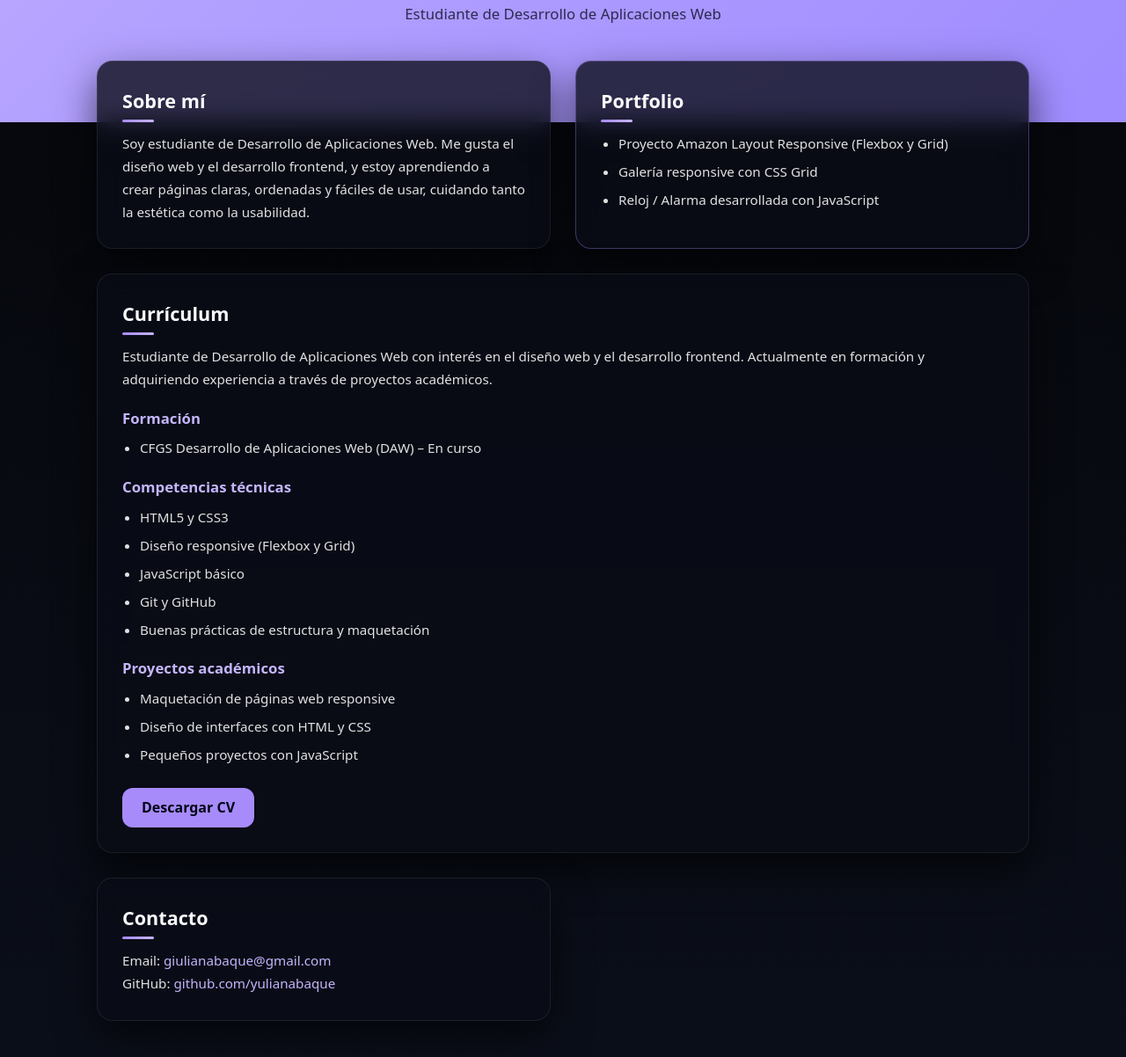
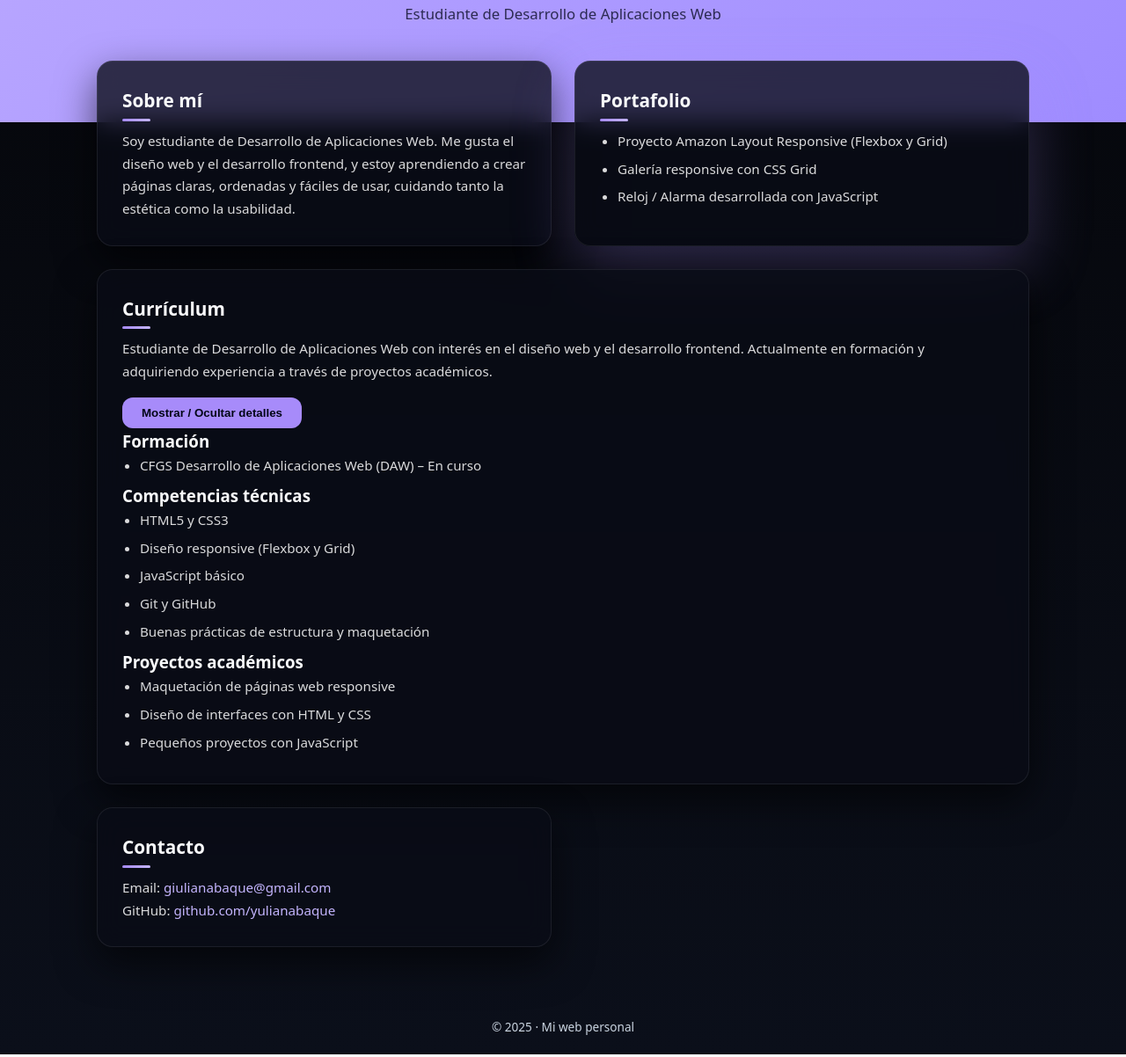
Before and after one commit to yulianabaque/yuliana-website, a plain HTML site: page index.html in a window 1280 px wide. Shown: the part 142-1344 px from the top of the page at 88% size. Drawn offline with Linux system fonts and the light colour scheme.

Commit message:
cv, script

```diff
--- a/css/styles.css
+++ b/css/styles.css
@@ -46,29 +46,22 @@ body {
   margin: -70px auto 60px;
   padding: 0 20px;
   display: grid;
-  gap: 28px;
+  gap: 26px;
 }
 
 .card {
   background: var(--card-bg);
   backdrop-filter: blur(14px);
-  -webkit-backdrop-filter: blur(14px);
   border: 1px solid var(--card-border);
   padding: 28px;
   border-radius: 18px;
   box-shadow: 0 18px 45px rgba(0,0,0,0.6);
-  transition: transform 0.25s ease, box-shadow 0.25s ease;
-}
-
-.card:hover {
-  transform: translateY(-4px);
-  box-shadow: 0 24px 60px rgba(0,0,0,0.75);
 }
 
 .card h2 {
-  font-size: 1.35rem;
+  font-size: 1.3rem;
   font-weight: 750;
-  margin-bottom: 18px;
+  margin-bottom: 16px;
   position: relative;
 }
 
@@ -77,22 +70,15 @@ body {
   position: absolute;
   left: 0;
   bottom: -6px;
-  width: 36px;
+  width: 32px;
   height: 3px;
   border-radius: 3px;
   background: linear-gradient(90deg, var(--accent), var(--accent-soft));
 }
 
-.card h3 {
-  margin-top: 18px;
-  margin-bottom: 8px;
-  font-size: 1.05rem;
-  color: var(--accent-soft);
-}
-
 .card p,
 .card li {
-  color: rgba(255, 255, 255, 0.88);
+  color: rgba(255,255,255,0.85);
   font-size: 0.95rem;
   line-height: 1.7;
 }
@@ -106,27 +92,21 @@ body {
 }
 
 .portfolio {
-  border: 1px solid rgba(167,139,250,0.35);
-}
-
-.cv {
-  grid-column: span 2;
+  box-shadow: 0 25px 70px rgba(167,139,250,0.25);
 }
 
 .boton {
-  display: inline-block;
-  margin-top: 18px;
+  margin-top: 16px;
   padding: 10px 22px;
   background-color: var(--accent);
   color: #020617;
-  text-decoration: none;
+  border: none;
   border-radius: 12px;
   font-weight: 600;
-  transition: transform 0.2s ease, box-shadow 0.2s ease;
+  cursor: pointer;
 }
 
 .boton:hover {
-  transform: translateY(-2px);
   box-shadow: 0 6px 20px rgba(167,139,250,0.45);
 }
 
@@ -150,4 +130,12 @@ footer {
   .contenedor {
     grid-template-columns: repeat(2, 1fr);
   }
+
+  .cv {
+    grid-column: span 2;
+  }
 }
+
+.oculto {
+  display: none;
+}
--- a/index.html
+++ b/index.html
@@ -16,17 +16,17 @@
 
   <main class="contenedor">
 
-  <section class="card about">
+    <section class="card">
       <h2>Sobre mí</h2>
       <p>
-      Soy estudiante de Desarrollo de Aplicaciones Web. Me gusta el diseño web y
-      el desarrollo frontend, y estoy aprendiendo a crear páginas claras,
+        Soy estudiante de Desarrollo de Aplicaciones Web. Me gusta el diseño web
+        y el desarrollo frontend, y estoy aprendiendo a crear páginas claras,
         ordenadas y fáciles de usar, cuidando tanto la estética como la usabilidad.
       </p>
     </section>
 
     <section class="card portfolio">
-    <h2>Portfolio</h2>
+      <h2>Portafolio</h2>
       <ul>
         <li>Proyecto Amazon Layout Responsive (Flexbox y Grid)</li>
         <li>Galería responsive con CSS Grid</li>
@@ -39,9 +39,13 @@
 
       <p>
         Estudiante de Desarrollo de Aplicaciones Web con interés en el diseño web
-      y el desarrollo frontend. Actualmente en formación y adquiriendo
-      experiencia a través de proyectos académicos.
+        y el desarrollo frontend. Actualmente en formación y adquiriendo experiencia
+        a través de proyectos académicos.
       </p>
+
+      <button class="boton" id="toggleCV">Mostrar / Ocultar detalles</button>
+
+      <div id="cvDetalles">
 
         <h3>Formación</h3>
         <ul>
@@ -64,15 +68,15 @@
           <li>Pequeños proyectos con JavaScript</li>
         </ul>
 
-    <a href="#" class="boton">Descargar CV</a>
+      </div>
     </section>
 
-  <section class="card contact">
+    <section class="card contacto">
       <h2>Contacto</h2>
       <p>Email: <a href="mailto:giulianabaque@gmail.com">giulianabaque@gmail.com</a></p>
       <p>
         GitHub:
-      <a href="https://github.com/yulianabaque" target="_blank">
+        <a href="https://github.com/yulianabaque/yuliana-website" target="_blank">
           github.com/yulianabaque
         </a>
       </p>
@@ -84,5 +88,6 @@
     © 2025 · Mi web personal
   </footer>
 
+  <script src="script.js"></script>
 </body>
 </html>
--- /dev/null
+++ b/script.js
@@ -0,0 +1,6 @@
+const boton = document.getElementById("toggleCV");
+const detalles = document.getElementById("cvDetalles");
+
+boton.addEventListener("click", () => {
+  detalles.classList.toggle("oculto");
+});
```
Lines whose indentation alone changed are shown as unchanged.
